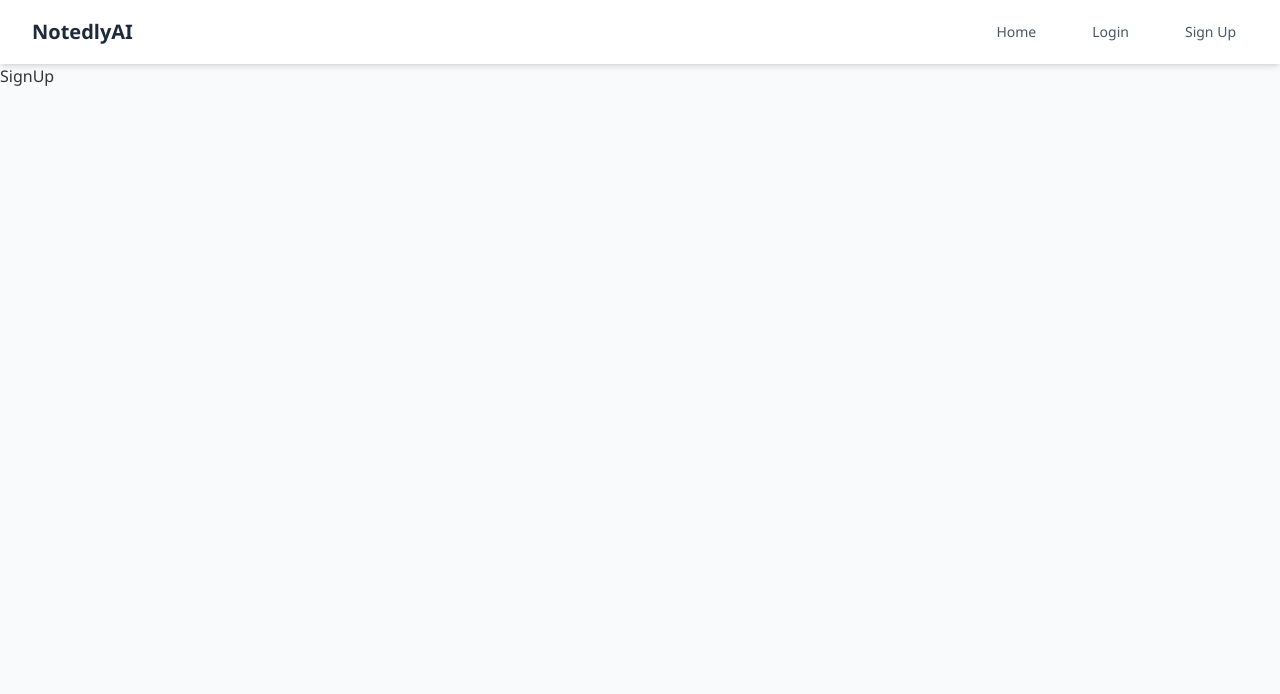
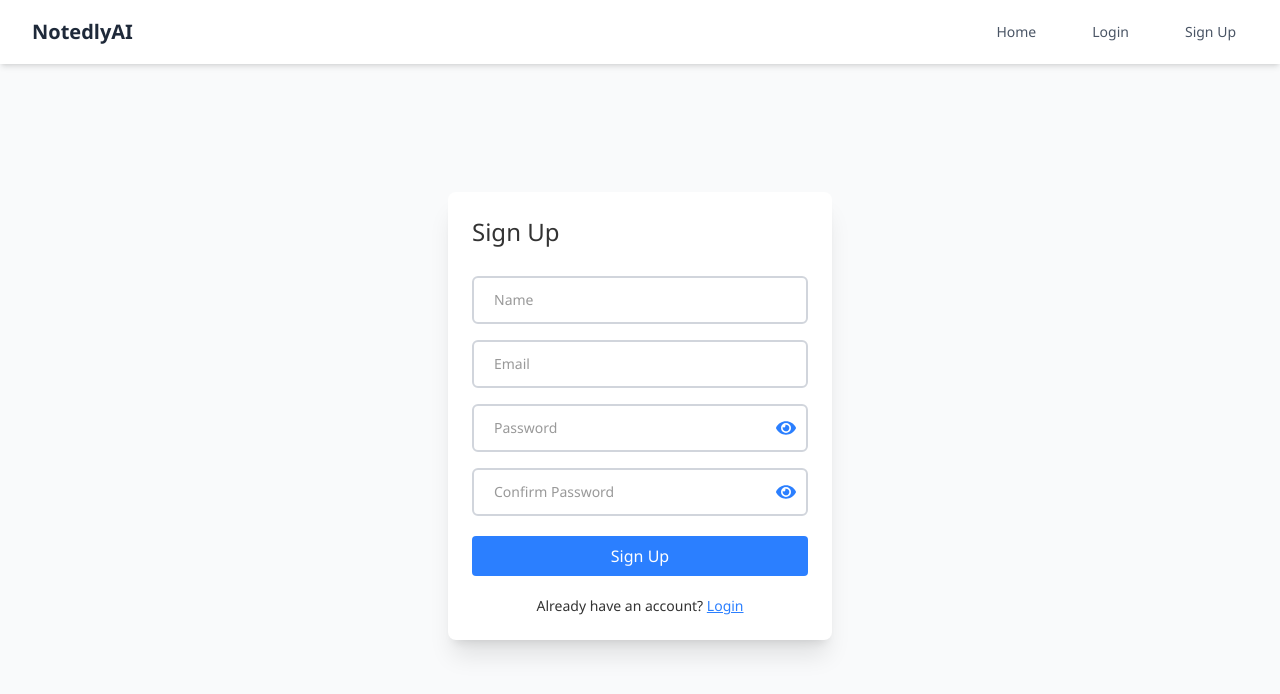
Before and after one commit to YuvamKumarSWE/NOTEDLYAI, a React (Vite) app in the folder frontend/: page /signup in a window 1280 px wide. Shown: the top 694 px of the page. Built offline with nearby package versions, Linux system fonts and the light colour scheme.

Commit message:
Login/SignUp frontend

```diff
--- a/frontend/package.json
+++ b/frontend/package.json
@@ -14,7 +14,8 @@
     "react": "^19.0.0",
     "react-dom": "^19.0.0",
     "react-icons": "^5.5.0",
-    "react-router-dom": "^7.2.0"
+    "react-router-dom": "^7.2.0",
+    "validator": "^13.12.0"
   },
   "devDependencies": {
     "@eslint/js": "^9.21.0",
--- a/frontend/src/components/PasswordInput.jsx
+++ b/frontend/src/components/PasswordInput.jsx
@@ -1,25 +1,25 @@
 import { useState } from "react";
 import { FaEye, FaEyeSlash } from "react-icons/fa";
 
-const PasswordInput = ({ value, onChange, placeolder }) => {
+const PasswordInput = ({ value, onChange, placeholder }) => {
     const [showPassword, setShowPassword] = useState(false);
     const togglePassword = () => {
         setShowPassword(!showPassword);
     };
 
     return (
-        <div className="relative input-box">
+        <div className="relative">
             <input
                 value={value}
                 onChange={onChange}
                 type={showPassword ? "text" : "password"}
-                placeholder={placeolder || "Password"}
-                className=""
+                placeholder={placeholder}
+                className="input-box"
             />
             <button
                 type="button"
                 onClick={togglePassword}
-                className="absolute right-3 top-1/2 transform -translate-y-1/2 text-gray-500 hover:text-gray-700"
+                className="text-xl absolute right-3 top-6 transform -translate-y-1/2 text-blue-500 hover:text-gray-400"
             >
                 {showPassword ? <FaEyeSlash /> : <FaEye />}
             </button>
--- a/frontend/src/pages/Login/Login.jsx
+++ b/frontend/src/pages/Login/Login.jsx
@@ -1,25 +1,45 @@
-import { useEffect } from "react";
+import { useEffect, useState } from "react";
 import {Link} from "react-router-dom"
 import PasswordInput from "../../components/PasswordInput";
+import validator from "validator";
+
 const Login = () => {
+
+
+    const [email, setEmail] = useState("");
+    const [password, setPassword] = useState("");
+    const [error, setError] = useState("");
+
+    const handleSubmit = async (e) => {
+        e.preventDefault();
+
+        if (!validator.isEmail(email)) {
+            setError("Invalid Email");
+            return;
+        }
+        if (password.length < 6) {
+            setError("Password must be at least 6 characters");
+            return;
+        }
+        //API call FOR FUTURE
+        console.log("Login");
+    }
 
     useEffect(() => {
         document.title = "Login - NotedlyAI"
     }, [])
-    const handleSubmit = (e) => {
-        e.preventDefault();
-        const email = e.target.email.value;
 
-        console.log(email);
-    }
     return (
         <div className="flex justify-center items-center mt-32 m-5">
            <div className="w-96 p-6 bg-white rounded-lg shadow-xl" >
             <form action="" onSubmit={handleSubmit}>
                 <h3 className="text-2xl mb-7" >Login</h3>
 
-                <input type="text" placeholder="Email" className="input-box" />
-                <PasswordInput placeholder="Password" />
+                <input type="text" placeholder="Email" className="input-box" onChange={(e) => setEmail(e.target.value) }/>
+
+                <PasswordInput placeholder="Password" value={password} onChange={(e) => setPassword(e.target.value)} />
+
+                {error && <p className="text-red-500 text-sm mt-2" >{error}</p>}
 
                 <button type="submit" className="btn-primary" >Login</button>
 
--- a/frontend/src/pages/SignUp/SignUp.jsx
+++ b/frontend/src/pages/SignUp/SignUp.jsx
@@ -1,8 +1,87 @@
+import { useEffect, useState } from "react";
+import { Link } from "react-router-dom"
+import PasswordInput from "../../components/PasswordInput";
+import validator from "validator";
 
 const SignUp = () => {
+    const [name, setName] = useState("");
+    const [email, setEmail] = useState("");
+    const [password, setPassword] = useState("");
+    const [confirmPassword, setConfirmPassword] = useState("");
+    const [error, setError] = useState("");
+
+    const handleSubmit = async (e) => {
+        e.preventDefault();
+
+        if (!name) {
+            setError("Name is required");
+            return;
+        }
+
+        if (!validator.isEmail(email)) {
+            setError("Invalid Email");
+            return;
+        }
+        if (password.length < 6) {
+            setError("Password must be at least 6 characters");
+            return;
+        }
+        if (password !== confirmPassword) {
+            setError("Passwords do not match");
+            return;
+        }
+        //API call FOR FUTURE
+        console.log("SignUp");
+    }
+
+    useEffect(() => {
+        document.title = "Sign Up - NotedlyAI"
+    }, [])
+
     return (
-        <div>
-            <h1>SignUp</h1>
+        <div className="flex justify-center items-center mt-32 m-5">
+           <div className="w-96 p-6 bg-white rounded-lg shadow-xl">
+            <form onSubmit={handleSubmit}>
+                <h3 className="text-2xl mb-7">Sign Up</h3>
+
+                <input
+                    type="text"
+                    placeholder="Name"
+                    className="input-box"
+                    value={email}
+                    onChange={(e) => setName(e.target.value)}
+                />
+
+                <input
+                    type="text"
+                    placeholder="Email"
+                    className="input-box"
+                    value={email}
+                    onChange={(e) => setEmail(e.target.value)}
+                />
+
+                <PasswordInput
+                    placeholder="Password"
+                    value={password}
+                    onChange={(e) => setPassword(e.target.value)}
+                />
+
+                <PasswordInput
+                    placeholder="Confirm Password"
+                    value={confirmPassword}
+                    onChange={(e) => setConfirmPassword(e.target.value)}
+                />
+
+                {error && <p className="text-red-500 text-sm mt-2">{error}</p>}
+
+                <button type="submit" className="btn-primary">Sign Up</button>
+
+                <p className="text-sm text-center mt-4">
+                    Already have an account?{" "}
+                    <Link to="/login" className="text-blue-500 font-medium underline">Login</Link>
+                </p>
+            </form>
+           </div>
         </div>
     )
 }
```
Also changed, not shown: 1 other file (tests, documents, lock files or other folders).
